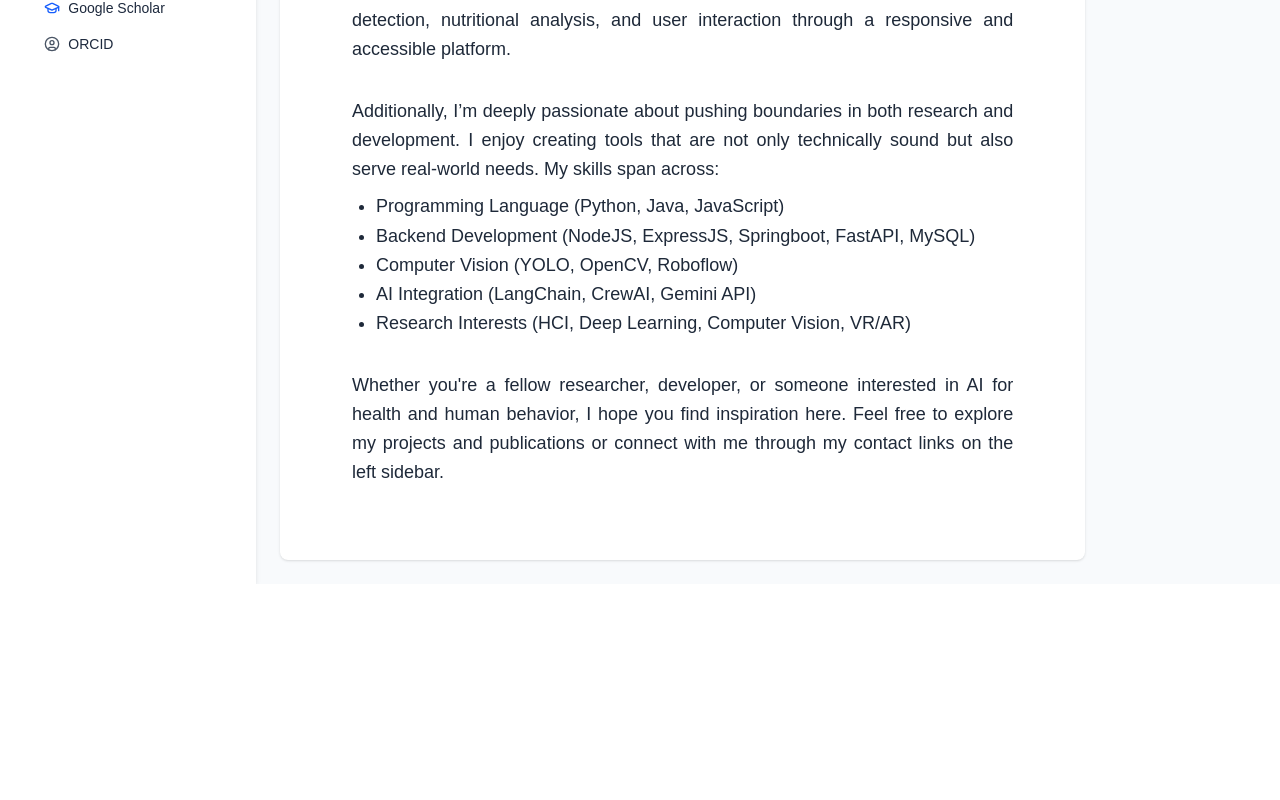
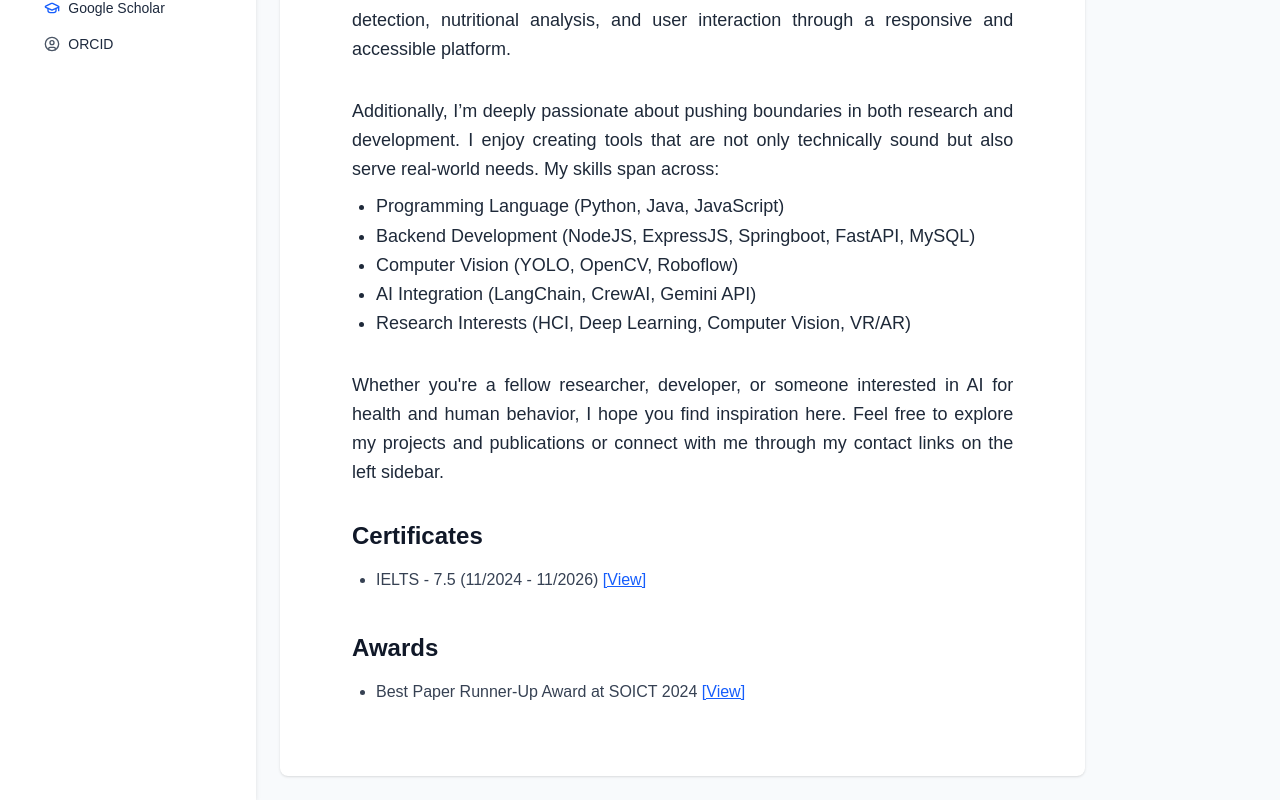
Before and after one commit to nvhnam/nguyenviethoangnam, a Next.js app: page / in a window 1280 px wide. Shown: the part 550-1350 px from the top of the page. Before the commit the page ends 1134 px from the top, so only its background shows below. Built offline with nearby package versions, Linux system fonts and the light colour scheme.

Commit message:
Update Home.tsx page

```diff
--- a/src/components/Home.tsx
+++ b/src/components/Home.tsx
@@ -1,3 +1,4 @@
+import { awards, certificates } from "@/constants";
 import Image from "next/image";
 
 /* eslint-disable react/no-unescaped-entities */
@@ -89,6 +90,50 @@ export default function Home() {
             with me through my contact links on the left sidebar.
           </p>
         </section>
+
+        <section itemScope itemType="https://schema.org/CreativeWork">
+          <h2 className="text-2xl font-semibold text-gray-900 mt-8 mb-4">
+            Certificates
+          </h2>
+          <ul className="list-disc pl-6 text-base text-gray-700">
+            {certificates.map((cert, index) => (
+              <li key={index}>
+                {cert.title}{" "}
+                <a
+                  href={cert.link}
+                  target="_blank"
+                  rel="noopener noreferrer"
+                  className="text-blue-600 underline"
+                  itemProp="url"
+                >
+                  [View]
+                </a>
+              </li>
+            ))}
+          </ul>
+        </section>
+
+        <section itemScope itemType="https://schema.org/CreativeWork">
+          <h2 className="text-2xl font-semibold text-gray-900 mt-10 mb-4">
+            Awards
+          </h2>
+          <ul className="list-disc pl-6 text-base text-gray-700">
+            {awards.map((award, index) => (
+              <li key={index}>
+                {award.title}{" "}
+                <a
+                  href={award.link}
+                  target="_blank"
+                  rel="noopener noreferrer"
+                  className="text-blue-600 underline"
+                  itemProp="url"
+                >
+                  [View]
+                </a>
+              </li>
+            ))}
+          </ul>
+        </section>
       </article>
     </main>
   );
--- a/src/constants.tsx
+++ b/src/constants.tsx
@@ -1 +1,15 @@
 export const MY_CV_URL = "/cv/AI-Engineer-Intern_Nam-Nguyen_Resume.pdf";
+
+export const certificates = [
+  {
+    title: "IELTS - 7.5 (11/2024 - 11/2026)",
+    link: "https://drive.google.com/file/d/1D9fx4QZ7_IgaWVPx9aUVj9p44eNUSDx2/view",
+  },
+];
+
+export const awards = [
+  {
+    title: "Best Paper Runner-Up Award at SOICT 2024",
+    link: "https://drive.google.com/file/d/18-Fm370f3JQQHRhvzPCz9ztQUqQEk6c-/view",
+  },
+];
```
Also changed, not shown: src/lib/projects.ts (deleted, +0 -17 lines).
